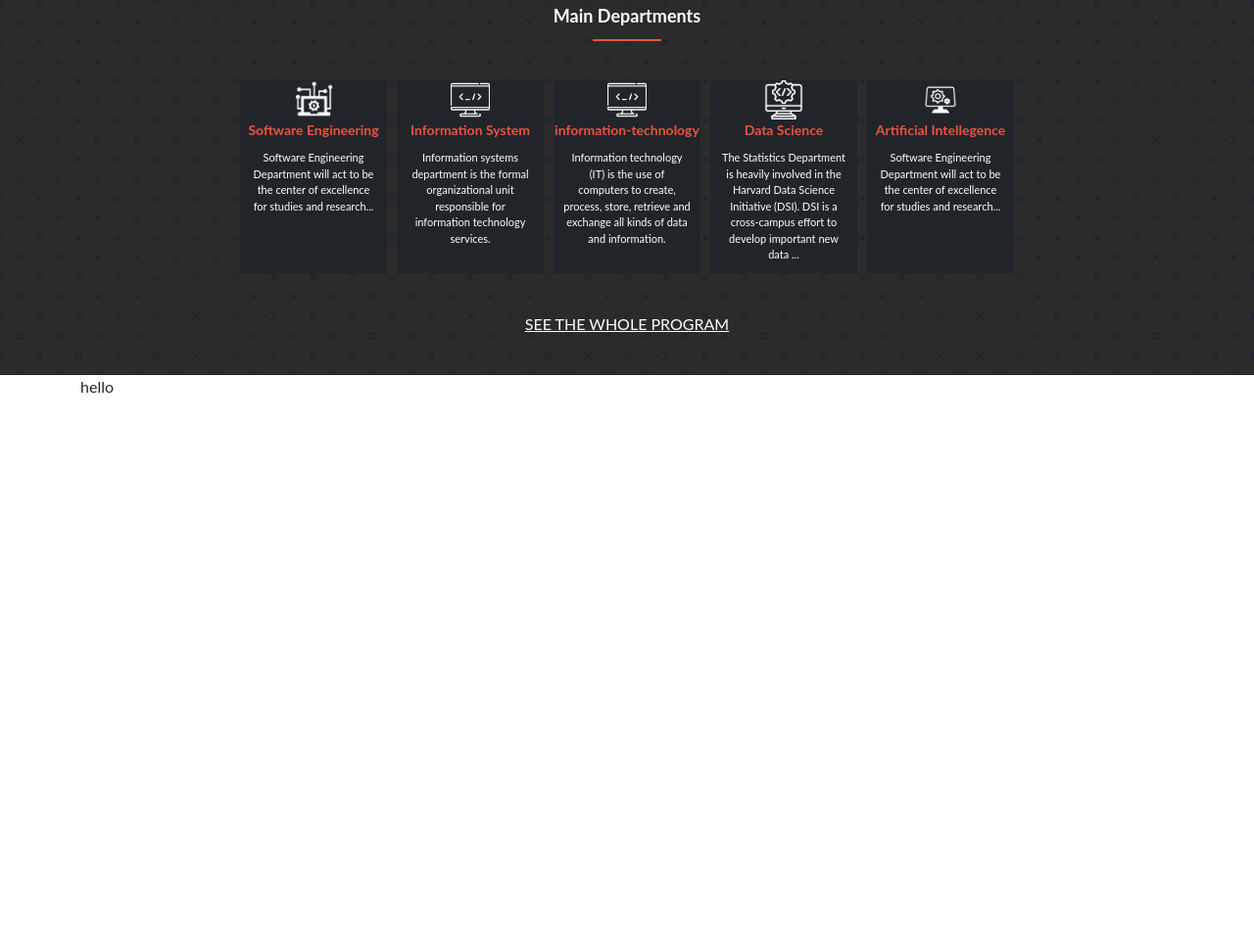
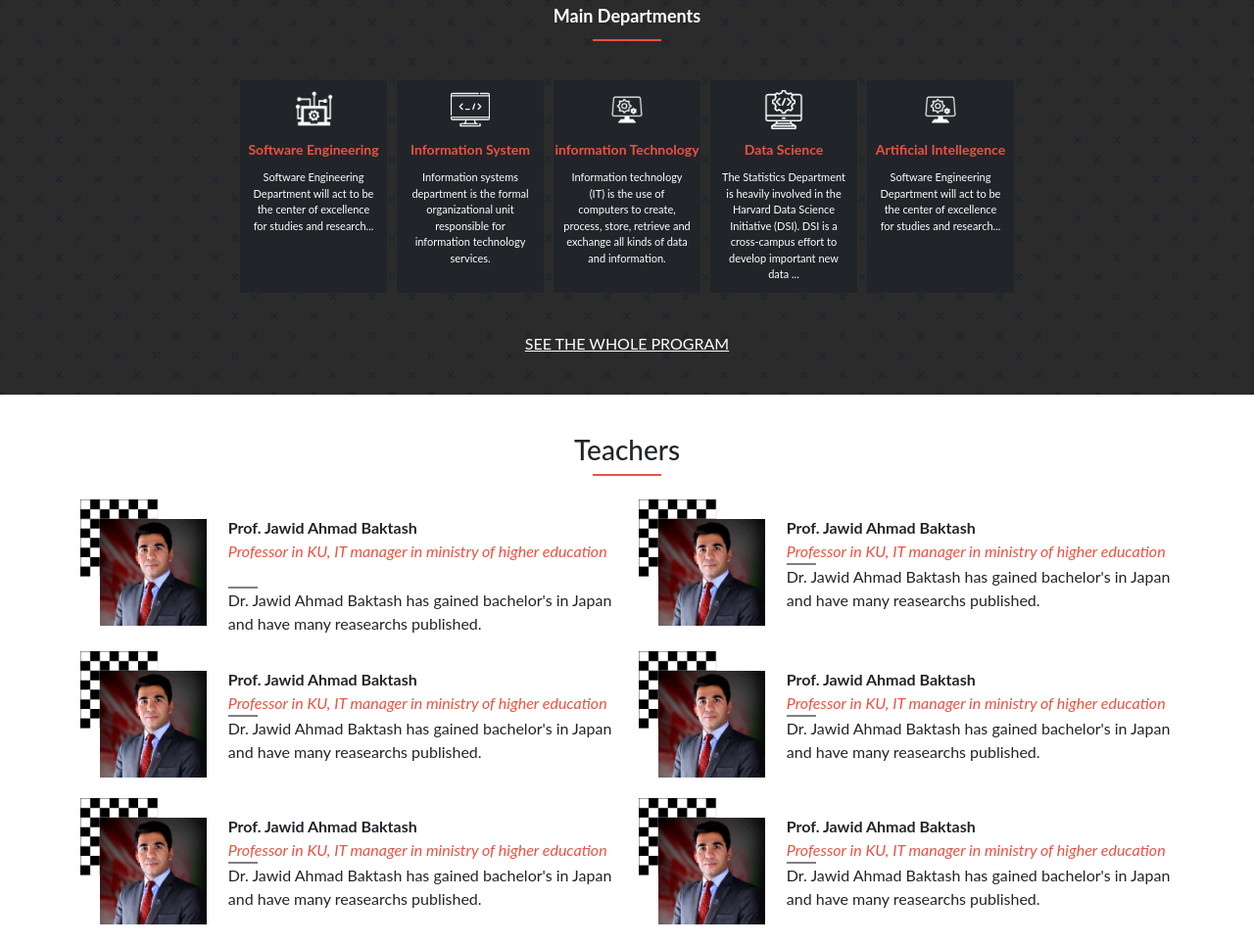
Before and after one commit to tawakuliKH/Computer-Science-Faculty-Kabul-University, a website: page index.html in a window 1280 px wide. Shown: the part 643-1608 px from the top of the page at 98% size. Before the commit the page ends 1050 px from the top, so only its background shows below. Drawn offline with nearby package versions, Linux system fonts and the light colour scheme.

Commit message:
Add Teachers part

```diff
--- a/assets/css/index.css
+++ b/assets/css/index.css
@@ -138,6 +138,7 @@
 .program-image {
   width: 40px;
   height: 40px;
+  margin: 10px;
 }
 
 .program-cards {
@@ -185,3 +186,56 @@
 .see-more {
   color: #fff;
 }
+
+.teachers {
+  margin-top: 40px;
+  display: flex;
+  flex-direction: column;
+  justify-content: center;
+  align-items: center;
+}
+
+.teachers-content {
+  margin-top: 200px;
+}
+
+.teacher-img-bg {
+  width: 200px;
+  height: 150px;
+  background-image: url('../images/chess.jpg');
+  background-repeat: no-repeat;
+  background-size: cover;
+}
+
+.teacher-image {
+  width: 90%;
+  margin-top: 20px;
+  margin-left: 20px;
+}
+
+.teacher-card {
+  display: flex;
+  flex-direction: row;
+  gap: 30px;
+  margin: 0;
+}
+
+.teacher-name {
+  font-weight: bold;
+  margin-top: 17px;
+}
+
+.teacher-position {
+  color: #ec5242;
+}
+
+.teacher-desc {
+  display: flex;
+  flex-direction: column;
+}
+
+.teacher-sep {
+    width: 30px;
+    height: 2px;
+    border: 1px solid gray;
+}
--- a/index.html
+++ b/index.html
@@ -121,10 +121,10 @@
 
         <div class="program-desc">
           <div class="program-card">
-            <img src="assets/images/software-engineering.png" alt="Information Technology" class="program-image">
+            <img src="assets/images/ai.png" alt="Information Technology" class="program-image">
             <div>
               <p class="card-title">
-                information-technology
+                information Technology
               </p>
             </div>
             <div>
@@ -179,9 +179,92 @@
 
     </div>
 
-    <div class="teachers container">
-      hello
+    <div class="container teachers">
+      <h3 class="teachers-title">
+        Teachers
+      </h3>
+      <span class="span"></span>
+      <br>
+      <div class="row">
+        <div class="teacher-card col-md-6 col-xs-12">
+          <div class="teacher-img-bg">
+            <img src="assets/images/jawid-baktash.jpeg" alt="Teacher Profile" class="teacher-image">
+          </div>
+          <div class="teacher-desc">
+            <div class="teacher-name">Prof. Jawid Ahmad Baktash</div>
+            <div class="teacher-position"><i> Professor in KU, IT manager in ministry of higher education</i></div>
+            <br>
+            <i class="teacher-sep"></i>
+            <p class="teacher-bio">Dr. Jawid Ahmad Baktash has gained bachelor's in Japan and have many reasearchs
+              published.</p>
+          </div>
+        </div>
+        <div class="teacher-card col-md-6 col-xs-12">
+          <div class="teacher-img-bg">
+            <img src="assets/images/jawid-baktash.jpeg" alt="Teacher Profile" class="teacher-image">
+          </div>
+          <div class="teacher-desc">
+            <div class="teacher-name">Prof. Jawid Ahmad Baktash</div>
+            <div class="teacher-position"><i> Professor in KU, IT manager in ministry of higher education</i></div>
+            <i class="teacher-sep"></i>
+            <p class="teacher-bio">Dr. Jawid Ahmad Baktash has gained bachelor's in Japan and have many reasearchs
+              published.</p>
+          </div>
+        </div>
+        <div class="teacher-card col-md-6 col-xs-12">
+          <div class="teacher-img-bg">
+            <img src="assets/images/jawid-baktash.jpeg" alt="Teacher Profile" class="teacher-image">
+          </div>
+          <div class="teacher-desc">
+            <div class="teacher-name">Prof. Jawid Ahmad Baktash</div>
+            <div class="teacher-position"><i> Professor in KU, IT manager in ministry of higher education</i></div>
+            <i class="teacher-sep"></i>
+            <p class="teacher-bio">Dr. Jawid Ahmad Baktash has gained bachelor's in Japan and have many reasearchs
+              published.</p>
+          </div>
+        </div>
+        <div class="teacher-card col-md-6 col-xs-12">
+          <div class="teacher-img-bg">
+            <img src="assets/images/jawid-baktash.jpeg" alt="Teacher Profile" class="teacher-image">
+          </div>
+          <div class="teacher-desc">
+            <div class="teacher-name">Prof. Jawid Ahmad Baktash</div>
+            <div class="teacher-position"><i> Professor in KU, IT manager in ministry of higher education</i></div>
+            <i class="teacher-sep"></i>
+            <p class="teacher-bio">Dr. Jawid Ahmad Baktash has gained bachelor's in Japan and have many reasearchs
+              published.</p>
+          </div>
+        </div>
+        <div class="teacher-card col-md-6 col-xs-12">
+          <div class="teacher-img-bg">
+            <img src="assets/images/jawid-baktash.jpeg" alt="Teacher Profile" class="teacher-image">
+          </div>
+          <div class="teacher-desc">
+            <div class="teacher-name">Prof. Jawid Ahmad Baktash</div>
+            <div class="teacher-position"><i> Professor in KU, IT manager in ministry of higher education</i></div>
+            <i class="teacher-sep"></i>
+            <p class="teacher-bio">Dr. Jawid Ahmad Baktash has gained bachelor's in Japan and have many reasearchs
+              published.</p>
+          </div>
+        </div>
+        <div class="teacher-card col-md-6 col-xs-12">
+          <div class="teacher-img-bg">
+            <img src="assets/images/jawid-baktash.jpeg" alt="Teacher Profile" class="teacher-image">
+          </div>
+          <div class="teacher-desc">
+            <div class="teacher-name">Prof. Jawid Ahmad Baktash</div>
+            <div class="teacher-position"><i> Professor in KU, IT manager in ministry of higher education</i></div>
+            <i class="teacher-sep"></i>
+            <p class="teacher-bio">Dr. Jawid Ahmad Baktash has gained bachelor's in Japan and have many reasearchs
+              published.</p>
+          </div>
+        </div>
+
+      </div>
+
     </div>
+
+
   </div>
 
 </body>
```
Also changed, not shown: assets/images/chess.jpg (added), assets/images/jawid-baktash.jpeg (added).
